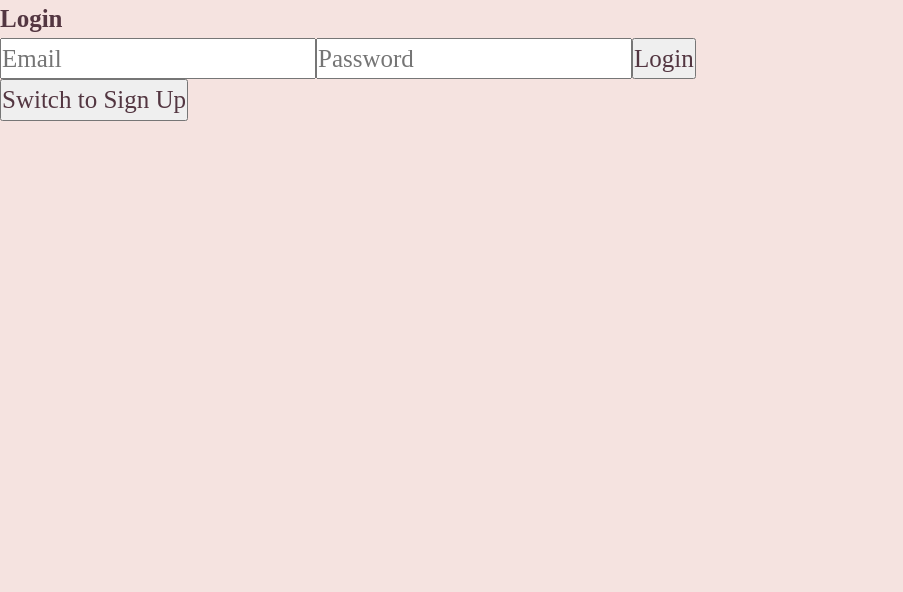
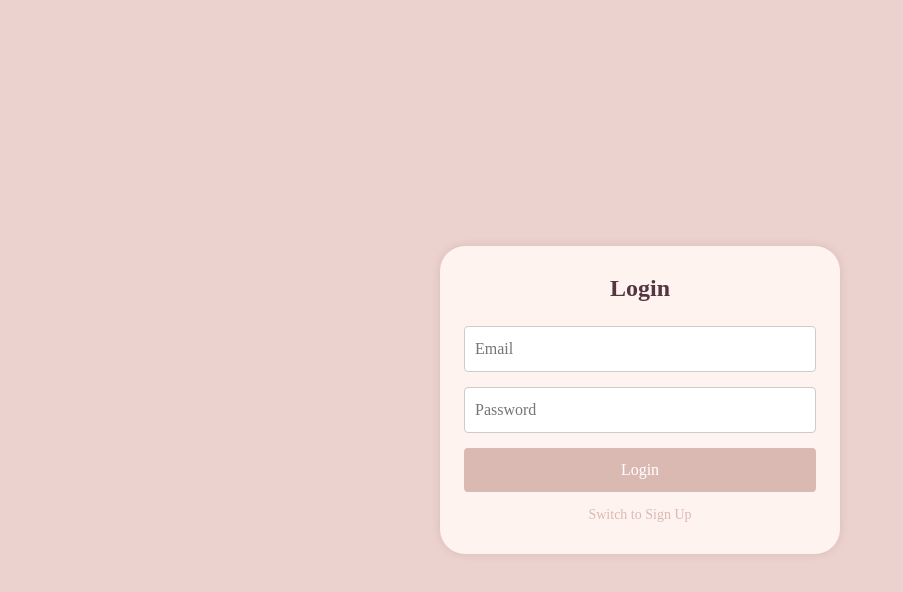
Before and after one commit to emilypondaven/Recipe-Ingredients-Webapp, a React (Vite) app: page / in a window 1280 px wide. Shown: the top 592 px of the page, without its empty margins (0-903 px from the left). Built offline with nearby package versions, Linux system fonts and the light colour scheme; no server answers; a web font is replaced by a local one.

Commit message:
fixed look of log in page

```diff
--- a/src/App.jsx
+++ b/src/App.jsx
@@ -4,11 +4,12 @@ import Home from "./pages/Home";
 import RecipeDashboard from "./pages/RecipeDashboard";
 import ShoppingList from "./pages/ShoppingList";
 import WhatToCook from "./pages/WhatToCook";
-import Auth from "./pages/Auth"
 import SnackRecommendation from "./pages/SnackRecommendation";
 import { collection, getDocs } from "firebase/firestore";
 import { db } from "./config/Firebase";
+import Auth from "./pages/Auth"
 import { AuthContext } from "./components/AuthProvider"
+import PrivateRoute from "./components/PrivateRoute";
 
 function App() {
   const { user } = useContext(AuthContext);
@@ -40,39 +41,26 @@ function App() {
   return (
     <Router>
       <Routes>
-      <Route exact path="/" element={<Auth />} />
-        <Route exact path="/home" element={<Home
-          getLikedRecipes={getLikedRecipes}
-        />} />
+        <Route path="/" element={<Auth />} />
+        <Route
+          path="/home"
+          element={<PrivateRoute element={Home} getLikedRecipes={getLikedRecipes} />}
+        />
         <Route
           path="/recipe-dashboard"
-          element={
-            <RecipeDashboard
-              likedRecipes={likedRecipes}
-              setLikedRecipes={setLikedRecipes}
-            />
-          }
+          element={<PrivateRoute element={RecipeDashboard} likedRecipes={likedRecipes} setLikedRecipes={setLikedRecipes} />}
         />
         <Route
           path="/shopping-list"
-          element={
-            <ShoppingList/>
-          }
+          element={<PrivateRoute element={ShoppingList} />}
         />
         <Route
           path="/what-to-cook"
-          element={
-            <WhatToCook
-              likedRecipes={likedRecipes}
-              setLikedRecipes={setLikedRecipes}
-            />
-          }
+          element={<PrivateRoute element={WhatToCook} likedRecipes={likedRecipes} setLikedRecipes={setLikedRecipes} />}
         />
         <Route
           path="/snack-recommendations"
-          element={
-            <SnackRecommendation />
-          }
+          element={<PrivateRoute element={SnackRecommendation} />}
         />
       </Routes>
     </Router>
--- a/src/components/PrivateRoute.jsx
+++ b/src/components/PrivateRoute.jsx
@@ -1,26 +1,17 @@
-import { useContext } from "react";
-import { AuthContext } from "./AuthProvider";
-import PropTypes from "prop-types";
-import { Navigate } from "react-router-dom";
+import React, { useContext } from 'react';
+import { Navigate } from 'react-router-dom';
+import { AuthContext } from './AuthProvider';
 
-const PrivateRoute = ({ children }) => {
-  const { loading, user } = useContext(AuthContext);
+const PrivateRoute = ({ element: Component, ...rest }) => {
+  const { user } = useContext(AuthContext);
 
-  if (loading) {
-    return <span className="loading loading-dots loading-lg"></span>;
+  // If the user is not authenticated, redirect to the login page
+  if (!user) {
+    return <Navigate to="/" />;
   }
 
-  if (user) {
-    return children;
-  }
-
-  return <Navigate to="/login" />;
-};
-
-
-
-PrivateRoute.propTypes = {
-  children: PropTypes.node,
+  // If the user is authenticated, render the component
+  return <Component {...rest} />;
 };
 
 export default PrivateRoute;
--- a/src/pages/Auth.jsx
+++ b/src/pages/Auth.jsx
@@ -2,7 +2,7 @@ import React, { useContext, useState } from 'react';
 import { useNavigate } from 'react-router-dom';
 import { AuthContext } from "../components/AuthProvider";
 
-const Auth = () => {
+export default function Auth() {
   const navigate = useNavigate();
 
   const [isLogin, setIsLogin] = useState(true);
@@ -31,38 +31,99 @@ const Auth = () => {
       // Handle signup
       try {
         await createUser(email, password);
-        setIsLogin(true)
+        setIsLogin(true);
       } catch (error) {
-        setMessage("Unsuccesful sign up. Please try again!")
-        console.log(error.message)
+        setMessage("Unsuccessful sign up. Please try again!")
+        console.log(error.message);
       }
     }
   };
 
   return (
-    <div>
-      <h1>{isLogin ? 'Login' : 'Sign Up'}</h1>
-      <form onSubmit={handleSubmit}>
+    <div style={styles.container}>
+      <div style={styles.formContainer}>
+        <h1 style={styles.title}>{isLogin ? 'Login' : 'Sign Up'}</h1>
+        <form onSubmit={handleSubmit} style={styles.form}>
           <input
             type="email"
             value={email}
             onChange={(e) => setEmail(e.target.value)}
             placeholder="Email"
+            style={styles.input}
           />
           <input
             type="password"
             value={password}
             onChange={(e) => setPassword(e.target.value)}
             placeholder="Password"
+            style={styles.input}
           />
-        <button type="submit">{isLogin ? 'Login' : 'Sign Up'}</button>
-        {message && <p>{message}</p>}
+          <button type="submit" style={styles.button}>
+            {isLogin ? 'Login' : 'Sign Up'}
+          </button>
+          {message && <p style={styles.message}>{message}</p>}
         </form>
-      <button onClick={toggleForm}>
+        <button onClick={toggleForm} style={styles.toggleButton}>
           {isLogin ? 'Switch to Sign Up' : 'Switch to Login'}
         </button>
+      </div>
     </div>
   );
 };
 
-export default Auth;
+const styles = {
+  container: {
+    display: 'flex',
+    justifyContent: 'center',
+    alignItems: 'center',
+    minHeight: '100vh',
+    backgroundColor: '#ecd2ce',
+    padding: '5em',
+  },
+  formContainer: {
+    width: '100%',
+    maxWidth: '400px',
+    padding: '3vh',
+    backgroundColor: '#fff3f0',
+    boxShadow: '0 0 10px rgba(0, 0, 0, 0.1)',
+    borderRadius: '1em',
+    textAlign: 'center',
+  },
+  title: {
+    marginBottom: '20px',
+    fontSize: '24px',
+    color: '#533641',
+  },
+  form: {
+    display: 'flex',
+    flexDirection: 'column',
+  },
+  input: {
+    padding: '10px',
+    marginBottom: '15px',
+    borderRadius: '4px',
+    border: '1px solid #ccc',
+    fontSize: '16px',
+  },
+  button: {
+    padding: '10px',
+    backgroundColor: '#DBB9B3',
+    color: '#fff',
+    border: 'none',
+    borderRadius: '4px',
+    fontSize: '16px',
+    cursor: 'pointer',
+  },
+  toggleButton: {
+    marginTop: '10px',
+    backgroundColor: 'transparent',
+    color: '#DBB9B3',
+    border: 'none',
+    cursor: 'pointer',
+    fontSize: '14px',
+  },
+  message: {
+    color: 'red',
+    marginTop: '10px',
+  },
+};
```
Lines whose indentation alone changed are shown as unchanged.
